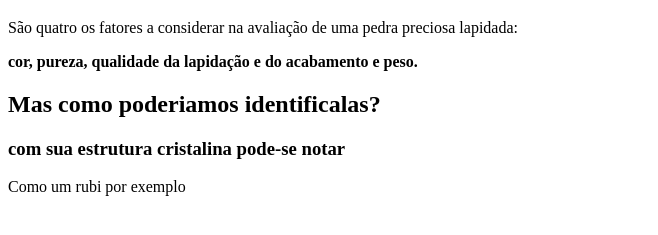
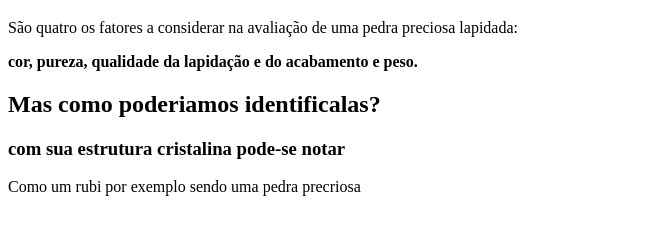
Before and after one commit to nicollas2024/Prova-Nicollas-9-A, a plain HTML site: page index.html in a window 1280 px wide. Shown: the part 61-296 px from the top of the page, without its empty margins (0-658 px from the left). Drawn offline with Linux system fonts and the light colour scheme.

Commit message:
batatata

```diff
--- a/index.html
+++ b/index.html
@@ -12,6 +12,6 @@
     <p><strong>cor, pureza, qualidade da lapidação e do acabamento e peso.</strong></p>
     <h2>Mas como poderiamos identificalas?</h2>
     <h3>com sua estrutura cristalina pode-se notar</h3>
-    <p>Como um rubi por exemplo</p>
+    <p>Como um rubi por exemplo sendo uma pedra precriosa</p>
 </body>
 </html>
```
